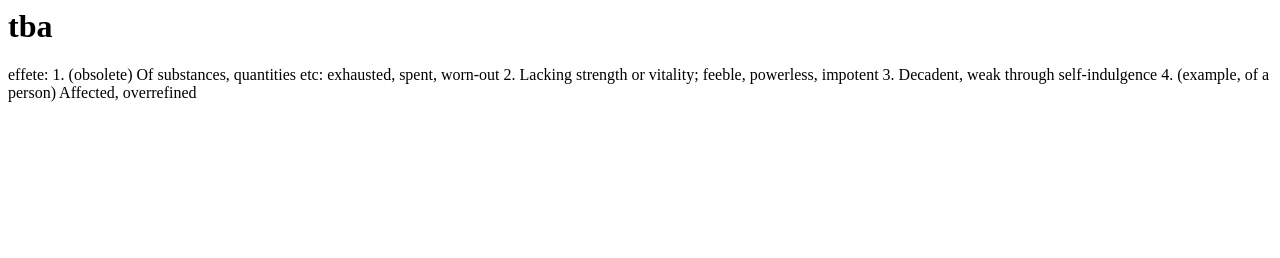
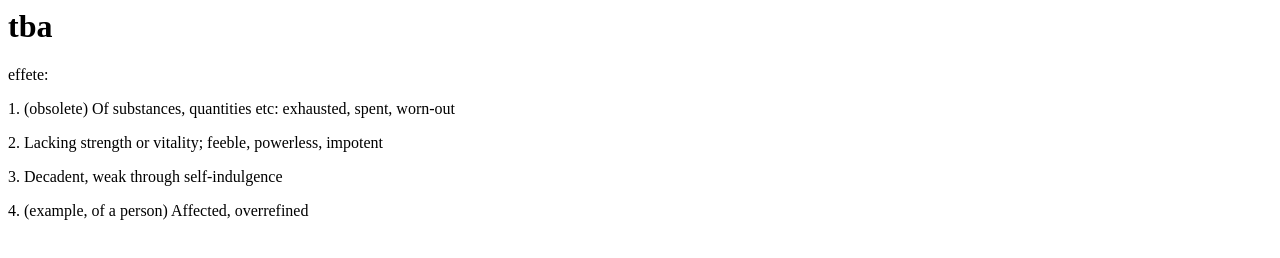
Before and after one commit to effeteart/effeteart.github.io, a plain HTML site: page index.html in a window 1280 px wide. Drawn offline with Linux system fonts and the light colour scheme.

Commit message:
Update index.html

```diff
--- a/index.html
+++ b/index.html
@@ -1,8 +1,8 @@
 <h1> tba </h1>
-<body> <p>
-effete:
-1. (obsolete) Of substances, quantities etc: exhausted, spent, worn-out
-2. Lacking strength or vitality; feeble, powerless, impotent
-3. Decadent, weak through self-indulgence
-4. (example, of a person) Affected, overrefined
-</p> </body>
+<body>
+<p> effete: </p>
+<p> 1. (obsolete) Of substances, quantities etc: exhausted, spent, worn-out  </p>
+<p> 2. Lacking strength or vitality; feeble, powerless, impotent </p>
+<p> 3. Decadent, weak through self-indulgence </p>
+<p> 4. (example, of a person) Affected, overrefined </p>
+ </body>
```
